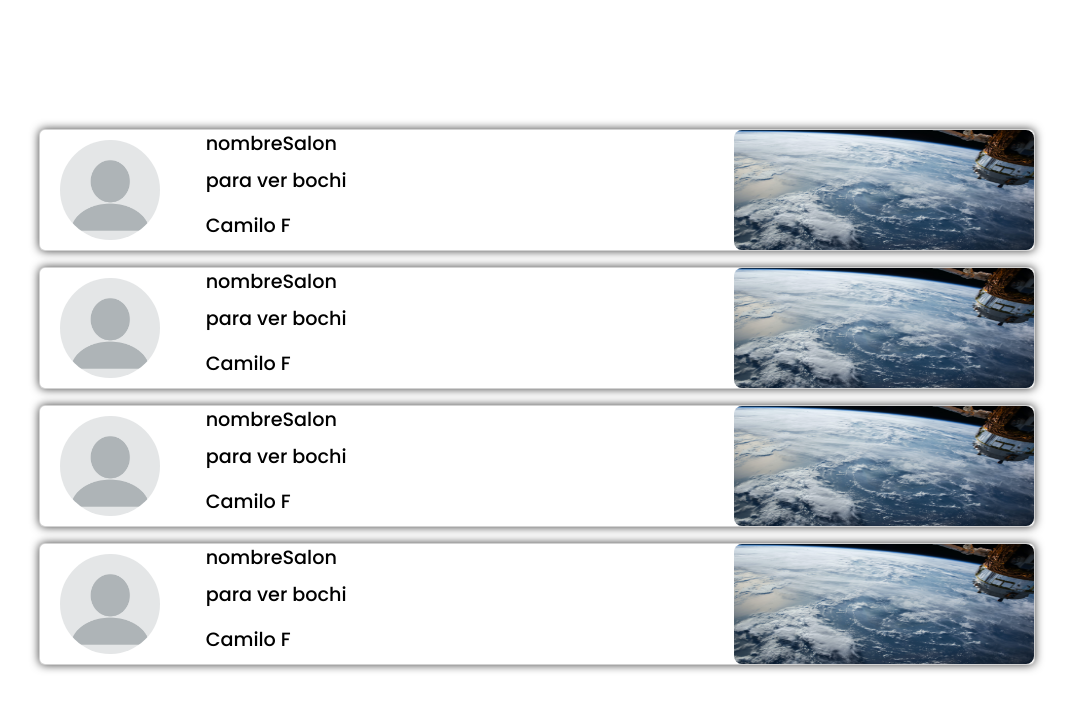
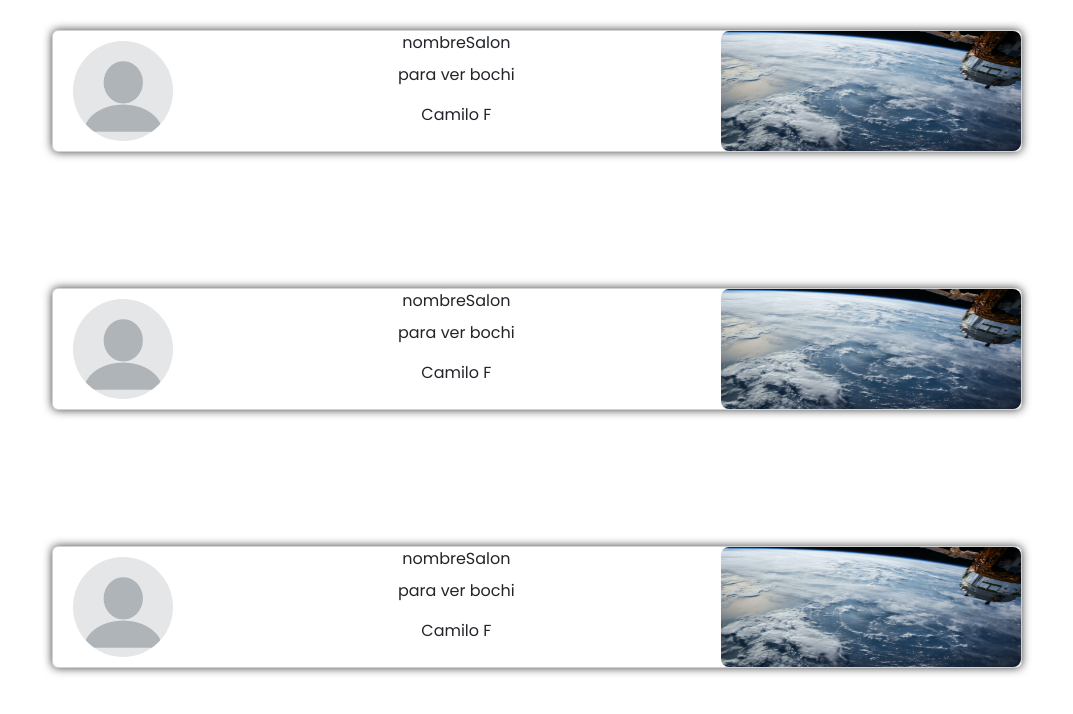
Before and after one commit to Feligx/EICTSpaces-WEB, a React (Vite) app in the folder react/eict-spaces/: page / in a window 1280 px wide. Shown: the top 714 px of the page, without its empty margins (143-1216 px from the left). Built offline with nearby package versions, Linux system fonts and the light colour scheme.

Commit message:
used variables to change between modals

```diff
--- a/react/eict-spaces/src/components/cards/HorizontalCard.css
+++ b/react/eict-spaces/src/components/cards/HorizontalCard.css
@@ -67,3 +67,9 @@
     border-radius: 80%;
     border-color: black;
 }
+
+.hori-card{
+    width: 100%;
+    background-color: white !important;
+    border-color: white !important;
+}
--- a/react/eict-spaces/src/components/cards/HorizontalCard.jsx
+++ b/react/eict-spaces/src/components/cards/HorizontalCard.jsx
@@ -1,13 +1,17 @@
-import { Card, CardBody, CardImg, CardText, CardTitle, Col, Row,Container } from "reactstrap"
+import { Card, Button, CardImg, CardText, CardTitle, Col, Row, Modal, ModalHeader, ModalFooter, ModalBody } from "reactstrap"
 import './HorizontalCard.css'
-import { Link } from 'react-router-dom'
-import CardStat from "./CardStat"
-import ModalBookings1 from '../../components/cards/ModalBookings1'
+import {useState} from "react";
 //el link envia a la modal
-const HorizontalCard = ({ nombreSalon, profilePic, person, image, linkModal, reason }) => {
+const HorizontalCard = ({ nombreSalon, profilePic, person, image, reason, userAdmin }) => {//userAdmin es un booleano que indica si el usuario es admin o no para las modales
+    const [modal, setModal] = useState(false);
+    const [modal2, setModal2] = useState(false);
+    const toggle = () => setModal(!modal);
+    const toggle2 = () => setModal2(!modal2);
+    let togs = userAdmin==true ? toggle : toggle2
     return (
+        <>
+            <Button onClick = {togs}  className="w-100 hori-card">
                 <Card className="card mb-3">
-            <Link to={linkModal}>
                         <Row className="row g-0">
                             <Col  className="card-img-top rounded-3 foto-perfil">
                                 <img src={profilePic}></img>
@@ -27,8 +31,80 @@ const HorizontalCard = ({ nombreSalon, profilePic, person, image, linkModal, rea
                                 <CardImg src={image} className="card-img-top rounded-3"></CardImg>
                             </Col>
                         </Row>
-            </Link>
                 </Card>
+            </Button>
+            <div className="d-flex mb-5">
+                <Modal isOpen={modal} toggle={toggle}>
+                    <ModalHeader toggle={toggle}>
+                        <h4 className="modal-title">
+                        Salon Ada Lovelace
+                        </h4>
+                        <h4 className="modal-title">
+                        Proyecto clase de programación
+                        </h4>
+                    </ModalHeader>
+                    <ModalBody>
+                        <h5>
+                        Horarios:
+                        </h5>
+                        <ul>
+                        <li>
+                            1/1/24, 7:00 am - 9:00 am
+                        </li>
+
+                        <li>
+                            8/1/24, 7:00 am - 9:00 am
+                        </li>
+                        </ul>
+
+                        <h6>Pido uso del salon Lovelace con el fin de poder adelantar mi proyecto de la clase de programación de computadores </h6>
+
+                    </ModalBody>
+                    <ModalFooter>
+                    <Button color="secondary" onClick={toggle} className="btn btn-outline-success">
+                        Cancelar mi reserva
+                    </Button>
+                    </ModalFooter>
+                </Modal>
+            </div>
+            <div className="d-flex mb-5">
+                <Modal isOpen={modal2} toggle={toggle2}>
+                    <ModalHeader toggle={toggle2}>
+                        <h4 className="modal-title">
+                        Salon Ada Lovelace
+                        </h4>
+                        <h4 className="modal-title">
+                        Proyecto clase de programación
+                        </h4>
+                    </ModalHeader>
+                    <ModalBody>
+                        <h5>
+                        Horarios:
+                        </h5>
+                        <ul>
+                        <li>
+                            1/1/24, 7:00 am - 9:00 am
+                        </li>
+
+                        <li>
+                            8/1/24, 7:00 am - 9:00 am
+                        </li>
+                        </ul>
+
+                        <h6>Pido uso del salon Lovelace con el fin de poder adelantar mi proyecto de la clase de programación de computadores </h6>
+
+                    </ModalBody>
+                    <ModalFooter>
+                    <Button color="primary" onClick={toggle2} className="btn btn-secondary">
+                        Rechazar
+                    </Button>{' '}
+                    <Button color="secondary" onClick={toggle2} className="btn btn-outline-success">
+                        Aceptar
+                    </Button>
+                    </ModalFooter>
+                </Modal>
+            </div>
+        </>
     )
 }
 
--- a/react/eict-spaces/src/views/bookings/Bookings.jsx
+++ b/react/eict-spaces/src/views/bookings/Bookings.jsx
@@ -8,33 +8,27 @@ const Bookings = () => {
                 profilePic = "../../../public/fotoperf.webp"
                 person = "Camilo F"
                 image = "../../../public/space.jpg"
-                linkModal="https://www.google.com/url?sa=t&rct=j&q=&esrc=s&source=web&cd=&cad=rja&uact=8&ved=2ahUKEwipnbSJ6s6CAxXYfDABHd0cAd8QyCl6BAgbEAM&url=https%3A%2F%2Fwww.youtube.com%2Fwatch%3Fv%3DdQw4w9WgXcQ&usg=AOvVaw0aHtehaphMhOCAkCydRLZU&opi=89978449"
                 reason = "para ver bochi"
+                userAdmin = {false}
             />
             <HorizontalCard
                 nombreSalon = "nombreSalon"
                 profilePic = "../../../public/fotoperf.webp"
                 person = "Camilo F"
                 image = "../../../public/space.jpg"
-                linkModal="https://www.google.com/url?sa=t&rct=j&q=&esrc=s&source=web&cd=&cad=rja&uact=8&ved=2ahUKEwipnbSJ6s6CAxXYfDABHd0cAd8QyCl6BAgbEAM&url=https%3A%2F%2Fwww.youtube.com%2Fwatch%3Fv%3DdQw4w9WgXcQ&usg=AOvVaw0aHtehaphMhOCAkCydRLZU&opi=89978449"
                 reason = "para ver bochi"
+                userAdmin = {true}
             />
+
+
             <HorizontalCard
                 nombreSalon = "nombreSalon"
                 profilePic = "../../../public/fotoperf.webp"
                 person = "Camilo F"
                 image = "../../../public/space.jpg"
-                linkModal="https://www.google.com/url?sa=t&rct=j&q=&esrc=s&source=web&cd=&cad=rja&uact=8&ved=2ahUKEwipnbSJ6s6CAxXYfDABHd0cAd8QyCl6BAgbEAM&url=https%3A%2F%2Fwww.youtube.com%2Fwatch%3Fv%3DdQw4w9WgXcQ&usg=AOvVaw0aHtehaphMhOCAkCydRLZU&opi=89978449"
                 reason = "para ver bochi"
             />
-            <HorizontalCard
-                nombreSalon = "nombreSalon"
-                profilePic = "../../../public/fotoperf.webp"
-                person = "Camilo F"
-                image = "../../../public/space.jpg"
-                linkModal="https://www.google.com/url?sa=t&rct=j&q=&esrc=s&source=web&cd=&cad=rja&uact=8&ved=2ahUKEwipnbSJ6s6CAxXYfDABHd0cAd8QyCl6BAgbEAM&url=https%3A%2F%2Fwww.youtube.com%2Fwatch%3Fv%3DdQw4w9WgXcQ&usg=AOvVaw0aHtehaphMhOCAkCydRLZU&opi=89978449"
-                reason = "para ver bochi"
-            />
+
         </div>
     )
 }
```
Lines whose indentation alone changed are shown as unchanged.
